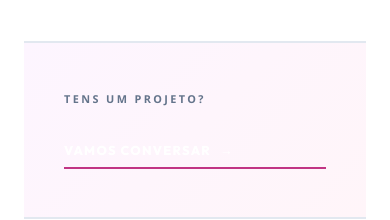
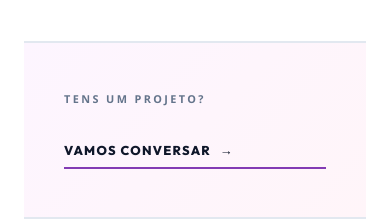
Before and after one commit to AbelPinto229/m8-projeto-final, a React (Vite) app in the folder frontend/: page / in a window 390 px wide. Shown: the part 3880-4100 px from the top of the page. Built offline with nearby package versions, Linux system fonts and the light colour scheme.

Commit message:
fix: word-break responsivo

```diff
--- a/frontend/src/components/home/Servicos.jsx
+++ b/frontend/src/components/home/Servicos.jsx
@@ -26,7 +26,7 @@ export default function Servicos() {
           ))}
           <div className="sv-cta r">
             <p>Tens um projeto?</p>
-            <a href="#contacto" className="btn-line light"
+            <a href="#contacto" className="btn-line"
               onClick={e => { e.preventDefault(); scrollToSection('#contacto'); }}>
               Vamos conversar <span>→</span>
             </a>
--- a/frontend/src/styles/AgencyDashboard.css
+++ b/frontend/src/styles/AgencyDashboard.css
@@ -959,6 +959,8 @@
   font-size: 13px;
   color: #475569;
   line-height: 1.5;
+  word-break: break-word;
+  overflow-wrap: anywhere;
 }
 
 .comment strong {
```
